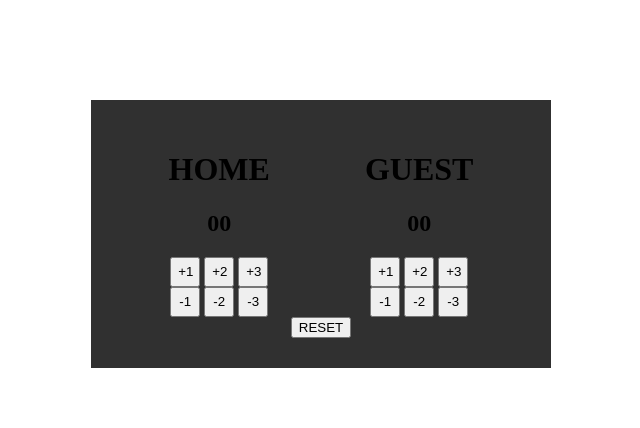
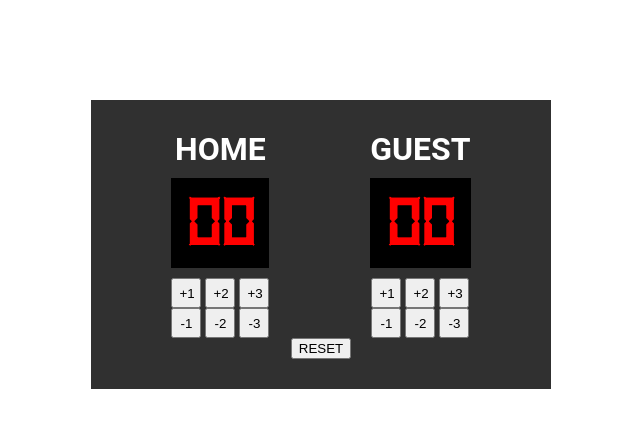
Before and after one commit to LuisCabantac/digital-scorecard, a plain HTML site: page index.html in a window 1280 px wide. Shown: the whole page, without its empty margins (319-959 px from the left). Drawn offline with Linux system fonts and the light colour scheme.

Commit message:
CSS: Styled the h1 and the h2

```diff
--- a/styles/styles.css
+++ b/styles/styles.css
@@ -27,3 +27,18 @@ body {
     width: 30px;
     height: 30px;
 }
+
+h1 {
+    margin: 0 0 10px 0;
+    color: white;
+    font-family: "Roboto", sans-serif;
+}
+
+h2 {
+    background-color: black;
+    color: red;
+    font-family: "DIGI";
+    font-size: 70px;
+    margin: 0 0 10px;
+    padding: 10px;
+}
```
